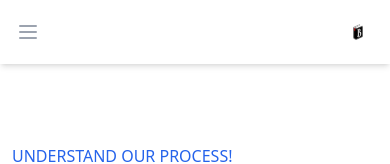
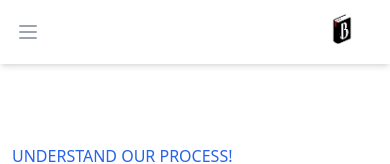
Before and after one commit to GopiKrishnanVM/bookation, a Next.js app: page /how-it-works in a window 390 px wide. Shown: the top 164 px of the page. Built offline with nearby package versions, Linux system fonts and the light colour scheme.

Commit message:
bookation logo fix

```diff
--- a/components/layout/header.component.tsx
+++ b/components/layout/header.component.tsx
@@ -25,10 +25,14 @@ const HeaderComponent: React.FC<Props> = ({ setOpen }) => {
               <div className="hidden lg:flex-1 lg:flex lg:items-center">
                 <NextLink href="/">
                   <a>
-                    <img
+                    <Image
                       className="h-16 w-auto sm:h-16"
                       src="/bookation-logo.png"
-                      alt=""
+                      blurDataURL="/bookation-logo.png"
+                      alt="Bookation Logo"
+                      layout="fixed"
+                      height={72}
+                      width={72}
                     />
                   </a>
                 </NextLink>
@@ -165,13 +169,16 @@ const HeaderComponent: React.FC<Props> = ({ setOpen }) => {
               </div>
               {/* Logo (lg-) */}
               <div className="md:hidden lg:hidden">
-                {" "}
                 <NextLink href="/">
                   <a>
-                    <img
-                      className="h-8 w-auto sm:h-10"
+                    <Image
+                      className="h-16 w-auto sm:h-16"
                       src="/bookation-logo.png"
-                      alt=""
+                      blurDataURL="/bookation-logo.png"
+                      alt="Bookation Logo"
+                      layout="fixed"
+                      height={64}
+                      width={64}
                     />
                   </a>
                 </NextLink>
```
